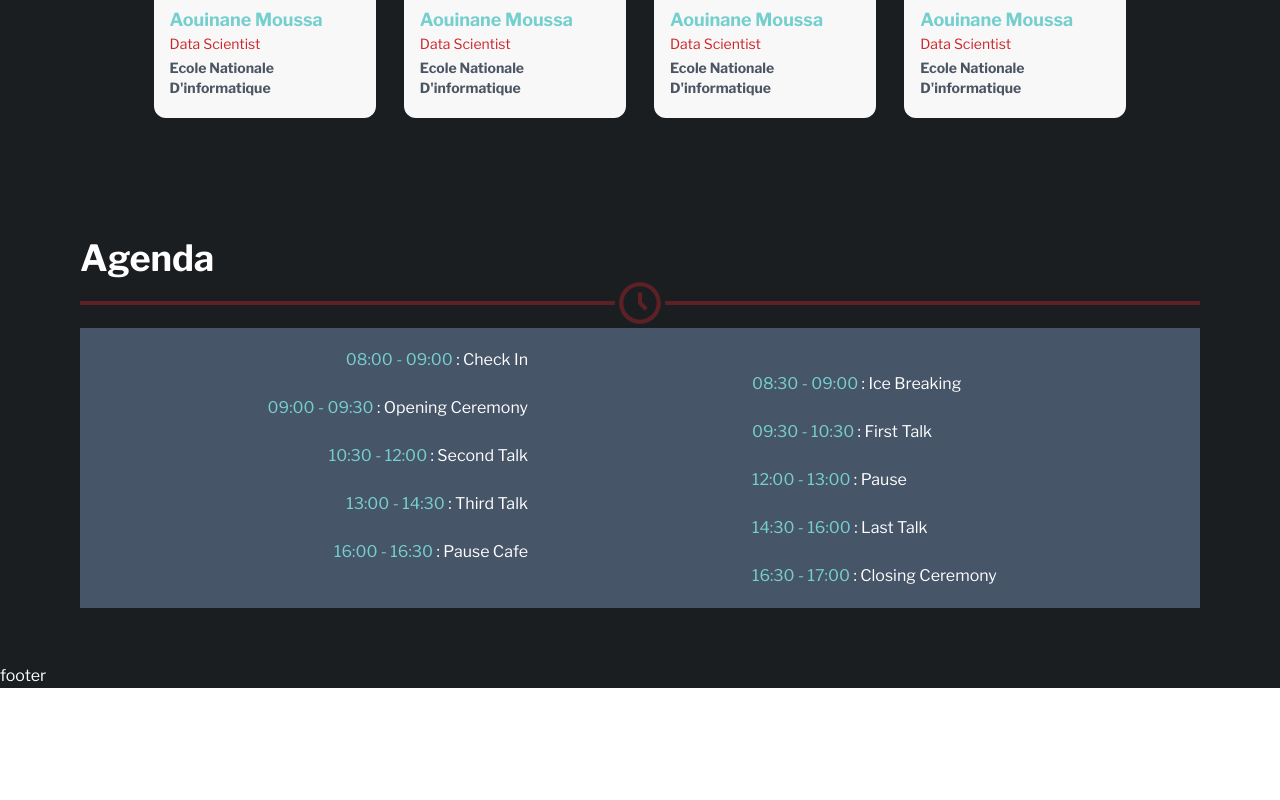
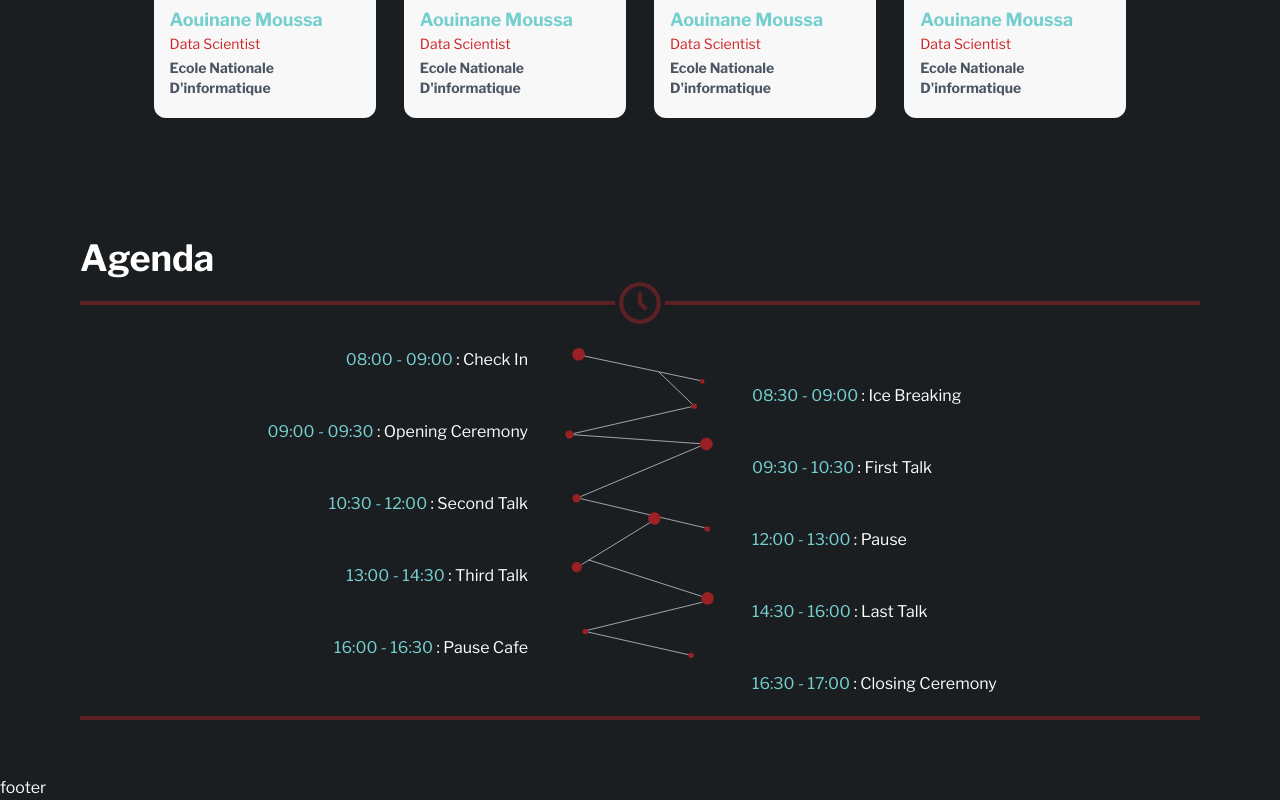
Before and after one commit to MarouaneBenbetka/AI-Summit, a React (Vite) app: page / in a window 1280 px wide. Shown: the part 1071-1871 px from the top of the page. Before the commit the page ends 1759 px from the top, so only its background shows below. Built offline with nearby package versions, Linux system fonts and the light colour scheme.

Commit message:
work in progress

```diff
--- a/src/sections/Agenda.jsx
+++ b/src/sections/Agenda.jsx
@@ -1,22 +1,32 @@
 import { agenda } from "../data/data";
-import {BiTimeFive} from "react-icons/bi"
+import { BiTimeFive } from "react-icons/bi";
+import agenda_neurons from "../assets/agenda_neurons.svg";
 
 const Agenda = () => {
   return (
     <div className="py-14 px-20 ">
       <h1 className="text-4xl font-bold text-center md:text-left">Agenda</h1>
 
-	  <div className="flex items-center gap-0 ">
-		<div className="h-1 bg-[#5D2024] w-full mx-0"/>
-		<BiTimeFive size={50} color="#5D2024" className="h-fit px-[-2]  overflow-visible"/>
-		<div className="h-1 bg-[#5D2024] w-full"/>
-	  </div>
+      <div className="flex items-center gap-0 ">
+        <div className="h-1 bg-[#5D2024] w-full mx-0" />
+        <BiTimeFive
+          size={50}
+          color="#5D2024"
+          className="h-fit overflow-visible"
+        />
+        <div className="h-1 bg-[#5D2024] w-full" />
+      </div>
 
-      <div className="bg-slate-600 py-5">
+      <div className="py-5 flex flex-col gap-3 relative">
+        <img
+          src={agenda_neurons}
+          alt="React Logo"
+          className="invisible md:visible sm:visible h-4/5 w-auto absolute left-0 right-0 m-auto"
+        />
         {agenda.map((data, index) => (
           <div
             key={index}
-            className={`flex   ${
+            className={`flex  ${
               index % 2 == 1 ? "justify-end" : "justify-start"
             }`}
           >
@@ -33,6 +43,7 @@ const Agenda = () => {
           </div>
         ))}
       </div>
+      <div className="h-1 bg-[#5D2024] w-full" />
     </div>
   );
 };
```
Also changed, not shown: src/assets/agenda_neurons.svg (added).
